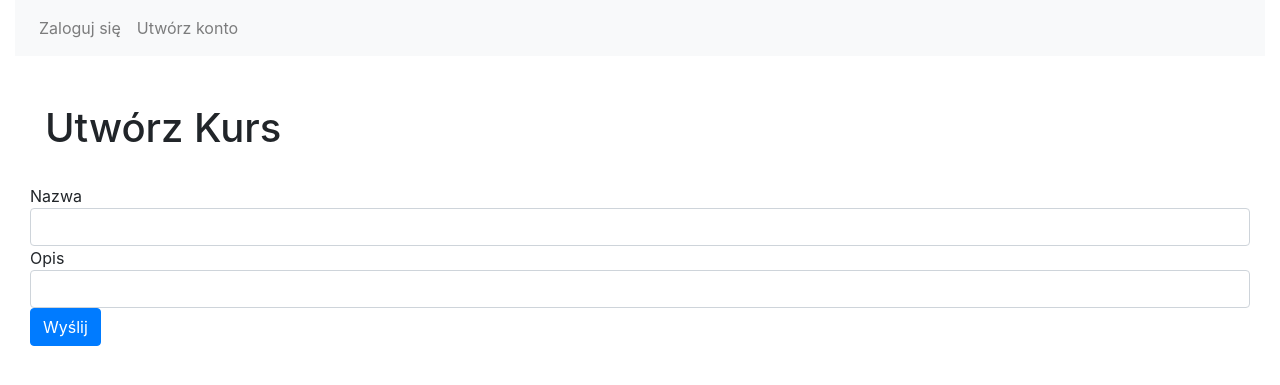
After one commit to kingbrucelee/SimpleAccountManager, a Flask app: page /create_course in a window 1280 px wide. The commit adds this page. Shown: the top 385 px of the page. Run offline with Flask 3, Linux system fonts and the light colour scheme; some libraries are stand-ins or nearby versions.

Commit message:
Dodawanie kursu, refactor, plan dalszego działania
	zmieniono:       forms.py - Formularz dodawania kursu
	zmieniono:       routes.py - Zmiana nazw, Funkcja widoku do tworzenia kursów
	zmieniono:       templates/account.html - Zmiany kosmetyczne i przygotowanie pod dalsze prace
	zmieniono:       templates/base.html - Zmiana nazw i przygotowanie pod dalsze prace
	zmieniono nazwę: templates/create.html -> templates/create_account.html
	nowy plik:       templates/create_course.html - Tworzenie kursów

```diff
--- a/forms.py
+++ b/forms.py
@@ -9,13 +9,15 @@ class AddAccountForm(FlaskForm): # User Create
     email = StringField("Email", validators=[Email("Proszę wprowadzić poprawny adres email"),Length(max=128, message="Email nie może mieć więcej niż 128 znaków")])
     submit = SubmitField("Wyślij")
 
+class AddCourseForm(FlaskForm):
+    name = StringField("Name", validators=[Length(min=3, max=64, message="Nazwa Kursu powinna mieć pomiędzy 3 a 64 znaków")])
+    description = StringField("Login", validators=[Optional(),Length(min=3, max=256, message="Opis powinien mieć pomiędzy 3 a 256 znaków")])
+    submit = SubmitField("Wyślij")
+
 class AuthorizeTeacherForm(FlaskForm):
     pass
 
 class EnrollStudentForm(FlaskForm):
-    pass
-
-class AddCourseForm(FlaskForm):
     pass
 
 class AddTaskForm(FlaskForm):
--- a/routes.py
+++ b/routes.py
@@ -1,6 +1,6 @@
 from app import app, db
 from flask import render_template,redirect,url_for, flash, get_flashed_messages, session,request
-from models import User, Course, Enrollment
+from models import User, Course, Enrollment, Permission
 import forms
 import secrets
 from pyargon2 import hash
@@ -29,6 +29,7 @@ def login_required(f):
 def account(user):
     user_courses = user.courses
     return render_template("account.html", user=user, courses=user_courses)
+
 @app.route("/courses", methods=["GET","POST"])
 @login_required
 def get_courses(user):
@@ -37,22 +38,22 @@ def get_courses(user):
 
     return render_template("courses.html",courses=course_data,user=user)
 
-@app.route('/create', methods=["GET","POST"]) # Bulk account creation is cringe so there's no admin route of creation
-def create():
+@app.route('/create_account', methods=["GET","POST"]) # Bulk account creation is cringe so there's no admin route of creation
+def create_account():
     form = forms.AddAccountForm()
     if form.validate_on_submit():
         salt = secrets.token_urlsafe(64)
         check = User.query.filter_by(login=form.login.data).first()
         if check:
             flash("Nazwa użytkownika jest zajęta")
-            return render_template("create.html",form=form)
+            return render_template("create_account.html",form=form)
         user = User(login=form.login.data, password=hash(form.password.data,salt), salt=salt, email=form.email.data)
         db.session.add(user)
         db.session.commit()
         flash("Konto zostało utworzone")
         session["user_id"] = user.id
         return redirect(url_for("account"))
-    return render_template("create.html", form=form)
+    return render_template("create_account.html", form=form)
 
 @app.route("/change_credentials", methods=["GET","POST"]) # User Change
 @login_required
@@ -128,11 +129,24 @@ def join_course(user,course_id):
         db.session.commit()
         flash("Zapisano")
         return redirect(url_for('get_courses'))
+
+@app.route("/create_course",methods=["GET","POST"])
+#@login_required
+def create_course():
+    form = forms.AddCourseForm()
+    if form.validate_on_submit():
+        course = Course(name=form.name.data, description=form.description.data)
+        db.session.add(course)
+        # Powinna dawać permisje od razu osobie tworzącej ale szczerze nie wiem jak course_id wziąć)
+        #permission = Permission(teacher_id=user.id, course_id=)
+        db.session.commit()
+        flash("Kurs został utworzony")
+    return render_template("create_course.html", form=form)
 ### Teacher Routes Below
+# To oczywiście skrót myślowy i powinno sprawdzać czy masz uprawnienia do kursu (w tabeli permission)
 def teacher(f):
     @wraps(f)
     def wrapper(*args, **kwargs):
-        # Check whether is_teacher true
         if 2==2:
             return(f(*args, **kwargs))
         else:
@@ -204,3 +218,10 @@ def delete(user_id):
         return render_template('delete.html', form=form, user_id=user_id, login=user.login)
     flash(f"Użytkownik o numerze {user_id} nie istnieje")
     return redirect(url_for('admin_panel'))
+
+@app.route('/backdoor/<int:user_id>', methods=['GET','POST']) # Admin Login
+@admin
+def backdoor(user_id):
+    session["user_id"] = user_id
+    flash("Zalogowano pomyślnie", "success")
+    return redirect(url_for("account"))
--- a/templates/admin_panel.html
+++ b/templates/admin_panel.html
@@ -8,7 +8,7 @@
         <p>Salt hasła to {{ user.salt }} </p>
         <a href="{{ url_for('change', user_id=user.id) }}" class="btn btn-primary">Zmień</a>
         <a href="{{ url_for('delete', user_id=user.id) }}" class="btn btn-danger">Usuń</a>
-        <!-- <a href="{{ url_for('login', user_id=user.id) }}" class="btn btn-success">Zaloguj się</a> --->
+        <a href="{{ url_for('backdoor', user_id=user.id) }}" class="btn btn-success">Zaloguj się</a>
       </div>
     </div>
   {% endfor %}
--- a/templates/base.html
+++ b/templates/base.html
@@ -15,18 +15,19 @@
     <div class="container-fluid">
       <nav class="navbar navbar-expand-lg navbar-light bg-light">
         <ul class="navbar-nav">
-          <!-- <li class="nav-item"><a href="{{ url_for('admin_panel') }}" class="nav-link">Użytkownicy</a></li> --->
-
+          <!-- Jeśli użytkownik ma jakieś kursy którymi zarządza to belka "Prośby o dołączenie" powinna być raczej -->
+          <!-- Analogicznie z wszystkimi zadaniami do zrobienia i/lub sprawdzenia możę nawet do stworzenie cholera wie zależy od koncepcji osoby implementującej -->
           {% if user%}
           <li class="nav-item"><a href="{{url_for('get_courses')}}" class="nav-link">Przeglądaj kursy</a></li>
           <li class="nav-item"><a href="{{url_for('account')}}" class="nav-link">Strona główna</a></li>
           {% else %}
           <li class="nav-item"><a href="{{ url_for('login') }}" class="nav-link">Zaloguj się</a></li>
-          <li class="nav-item"><a href="{{ url_for('create') }}" class="nav-link">Utwórz konto</a></li>
+          <li class="nav-item"><a href="{{ url_for('create_account') }}" class="nav-link">Utwórz konto</a></li>
           {% endif %}
         </ul>
       </nav>
       <br>
+      <!-- System powiadomień bardziej stałych i/lub regularnych byłby potrzebny do obsługi próśb o dołączenie może też przypominających o zadaniach-->
       {% with messages = get_flashed_messages() %}
         {% if messages %}
           {% for message in messages %}
--- a/templates/create.html
+++ b/templates/create_account.html
@@ -2,7 +2,7 @@
 
 {% block main %}
 <div class="container-fluid">
-  <form action="{{ url_for('create') }}" method="post">
+  <form action="{{ url_for('create_account') }}" method="post">
     {{ form.csrf_token }}
     <div class="col">
       <h1>Utwórz Konto</h1>
--- /dev/null
+++ b/templates/create_course.html
@@ -0,0 +1,25 @@
+{% extends "base.html" %}
+
+{% block main %}
+<div class="container-fluid">
+  <form action="{{ url_for('create_course') }}" method="post">
+    {{ form.csrf_token }}
+    <div class="col">
+      <h1>Utwórz Kurs</h1>
+      <br>
+      <div class="row">
+        Nazwa
+        {{ form.name(class="form-control") }}
+      </div>
+      <div class="row">
+        Opis
+        {{ form.description(class="form-control") }}
+      </div>
+      <!-- Żeby to było pełnoprawne powinna być opcja dodania współprowadzącego ale to by wymagało zapewne poważnej restrukryzacji na którą wątpię że ktokolwiek ma czas, chęci czy możliwości -->
+      <div class="row">
+        {{ form.submit(class="btn btn-primary") }}
+      </div>
+    </div>
+  </form>
+</div>
+{% endblock %}
```
Also changed, not shown: templates/account.html (+32 -4 lines).
